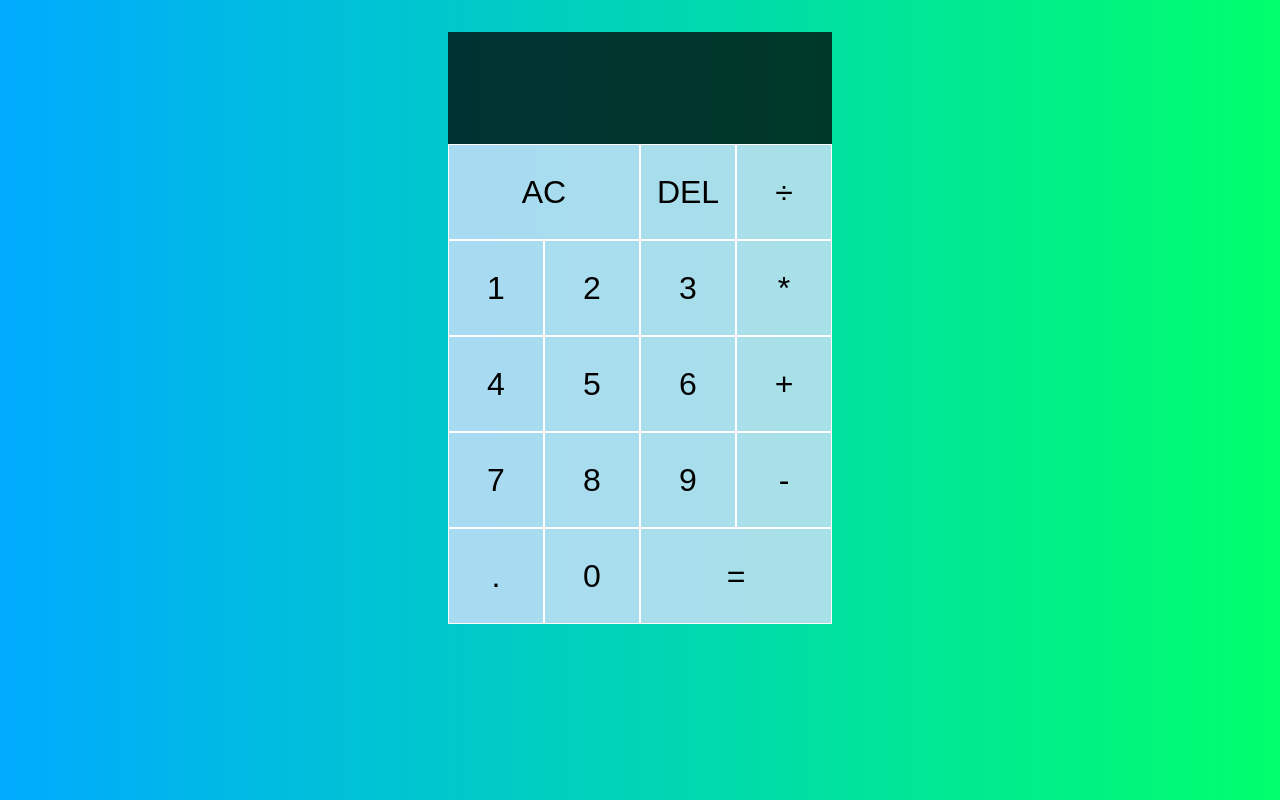
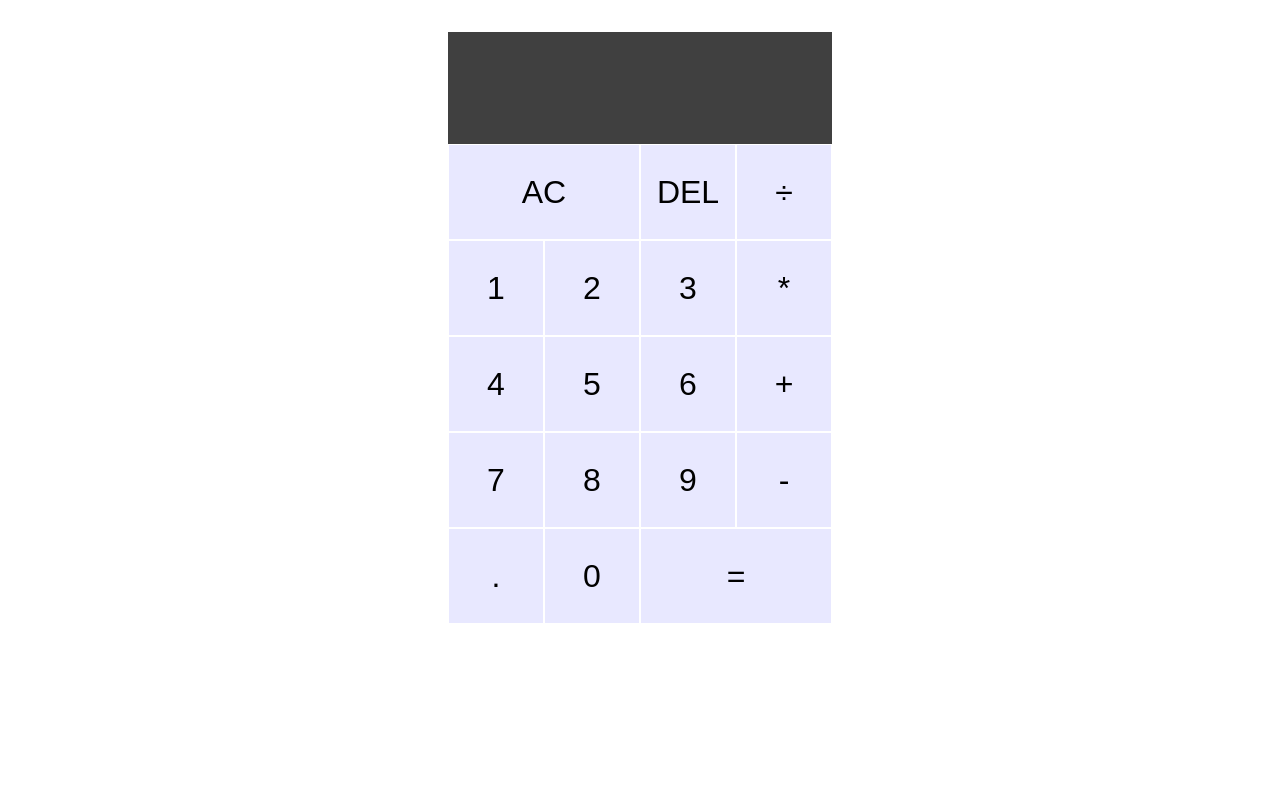
Before and after one commit to pavankumar-reddy/Reactcalculator, a React (Create React App) app: page / in a window 1280 px wide. Built offline with nearby package versions, Linux system fonts and the light colour scheme.

Commit message:
Update App.css

```diff
--- a/src/App.css
+++ b/src/App.css
@@ -1,7 +1,7 @@
 *,*::before,*::after{
   box-sizing: border-box;
 }
-
+/kdhv//
 body{
   margin: 0;
   background: linear-gradient(to right ,#00AAff, #00FF6C);
```
